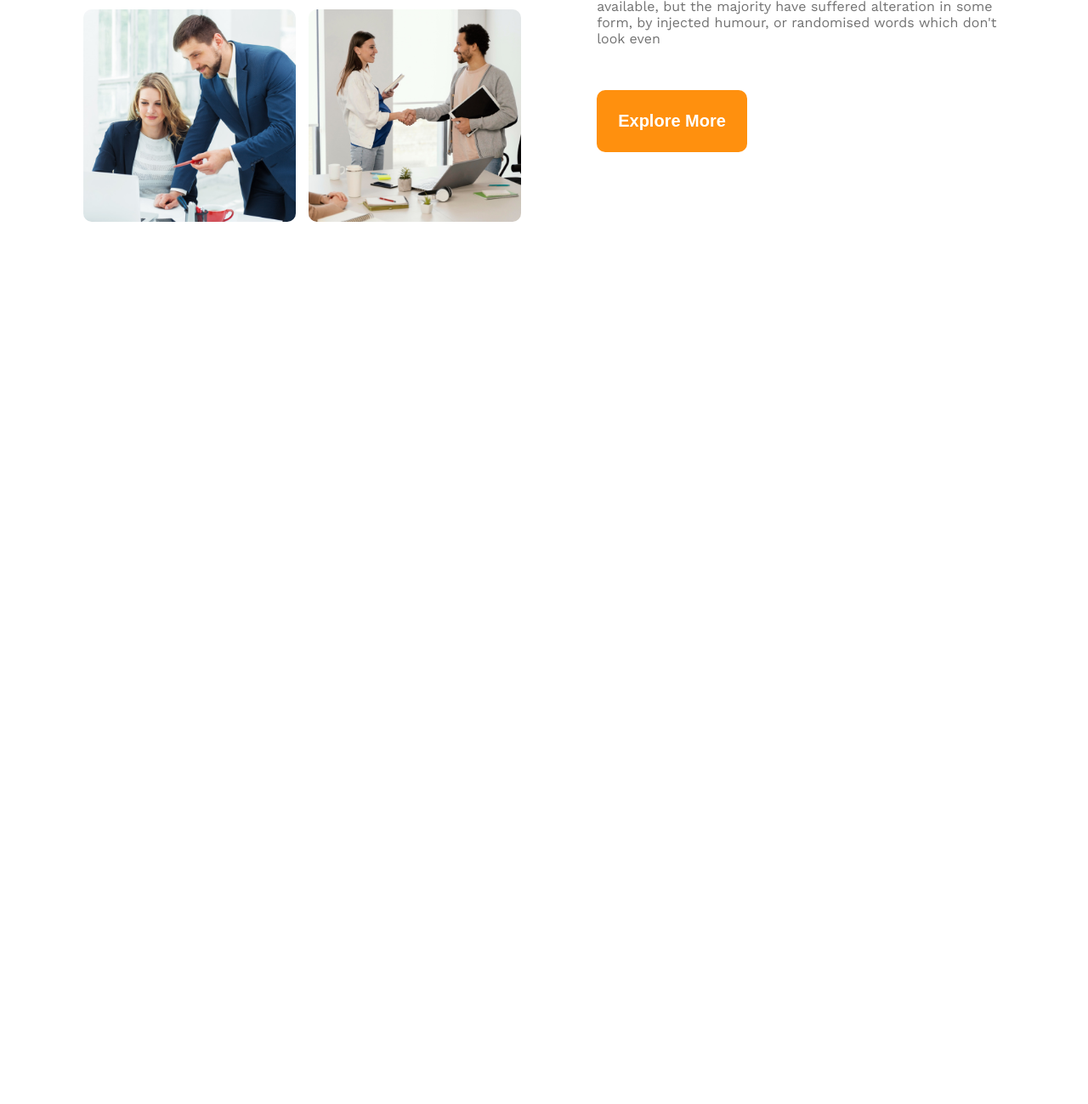
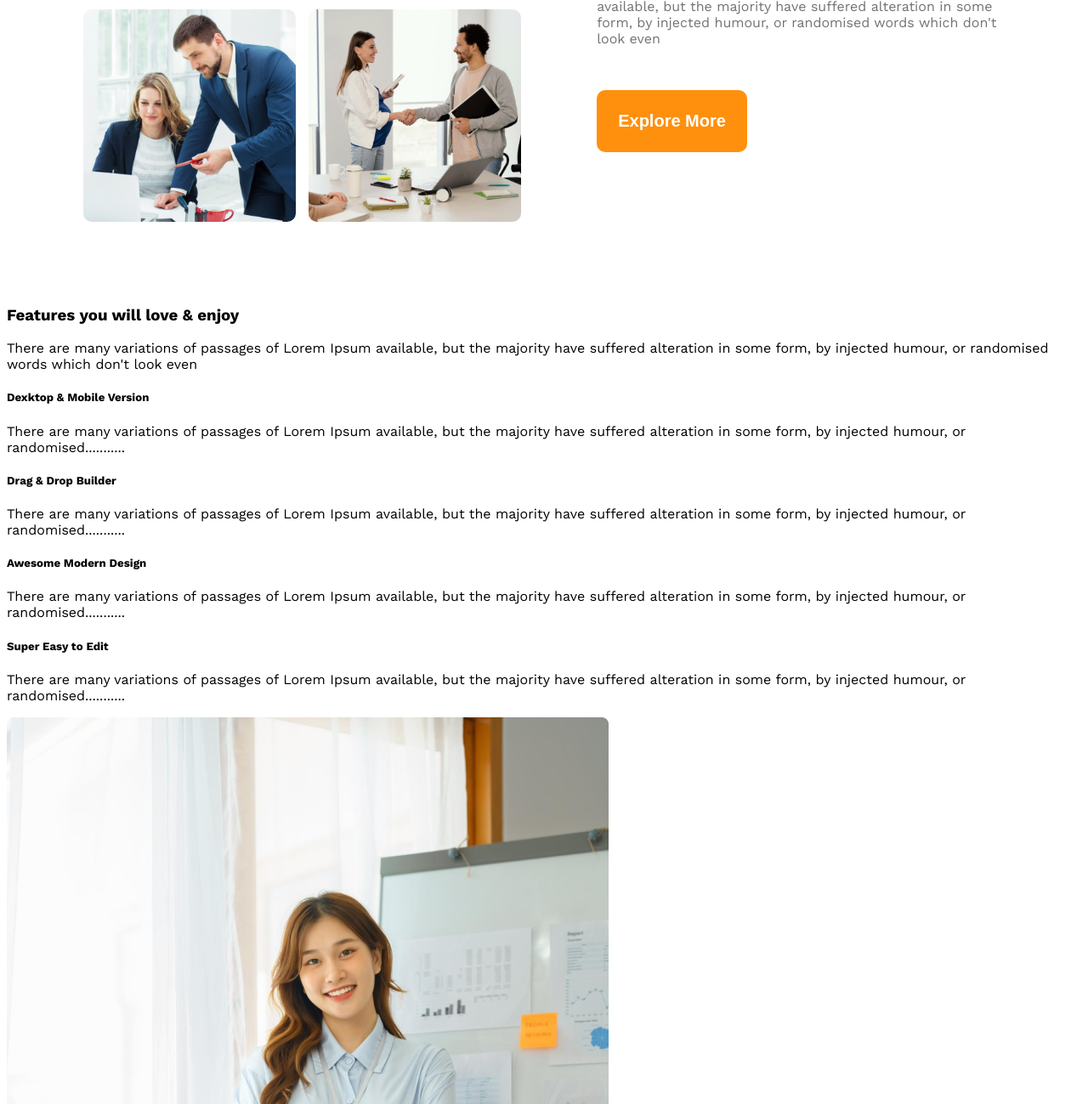
Before and after one commit to Khabbab800118/g3-architects, a plain HTML site: page index.html in a window 1280 px wide. Shown: the part 1501-2800 px from the top of the page at 85% size. Before the commit the page ends 1850 px from the top, so only its background shows below. Drawn offline with nearby package versions, Linux system fonts and the light colour scheme.

Commit message:
features basic for pc and mobile done commit

```diff
--- a/index.html
+++ b/index.html
@@ -29,7 +29,9 @@
         <div class="banner flex">
             <div class="banner-content">
                 <h1 class="banner-title dark1">Brand New Group of Architects</h1>
-                <p class="banner-description dark3">There are many variations of passages of Lorem Ipsum available, but the majority have suffered alteration in some form, by injected humour, or randomised words which don't look even.</p>
+                <p class="banner-description dark3">There are many variations of passages of Lorem Ipsum available, but
+                    the majority have suffered alteration in some form, by injected humour, or randomised words which
+                    don't look even.</p>
                 <button class="primary-btn">Explore More</button>
             </div>
             <img src="images/banner.png" alt="">
@@ -39,7 +41,7 @@
     <main>
 
         <!-- quick feature section -->
-         <section class="quick-feature">
+        <section class="quick-feature">
             <div class="quick-feature-pics">
                 <img src="images/team1.png" alt="">
                 <img src="images/team2.png" alt="">
@@ -47,12 +49,58 @@
                 <img src="images/team4.png" alt="">
             </div>
             <div class="quick-feature-details">
-                <h3 class="quick-feature-title"><span class="dark3">Quick list</span> <span class="dark1">of Our</span><br> <span class="orange">Features</span></h3>
-                <p class="quick-feature-description dark3">There are many variations of passages of Lorem Ipsum available, but the majority have suffered alteration in some form, by injected humour, or randomised words which don't look even</p>
+                <h3 class="quick-feature-title"><span class="dark3">Quick list</span> <span class="dark1">of
+                        Our</span><br> <span class="orange">Features</span></h3>
+                <p class="quick-feature-description dark3">There are many variations of passages of Lorem Ipsum
+                    available, but the majority have suffered alteration in some form, by injected humour, or randomised
+                    words which don't look even</p>
                 <button class="primary-btn">Explore More</button>
             </div>
 
-         </section>
+        </section>
+
+        <!-- features section -->
+        <section class="features">
+            <div class="features-details">
+                <h3 class="features-title">Features you will love & enjoy</h3>
+                <p class="features-description">There are many variations of passages of Lorem Ipsum available, but the
+                    majority have suffered alteration in some form, by injected humour, or randomised words which don't
+                    look even</p>
+                <div class="features-cards">
+                    <div class="feauture-card">
+                        <h5 class="feauture-card-title">Dexktop & Mobile Version</h5>
+                        <p class="feauture-card-description">There are many variations of passages of Lorem Ipsum
+                            available, but the majority have suffered alteration in some form, by injected humour, or
+                            randomised........... </p>
+                    </div>
+                    <div class="feauture-card">
+                        <h5 class="feauture-card-title">Drag & Drop Builder</h5>
+                        <p class="feauture-card-description">There are many variations of passages of Lorem Ipsum
+                            available, but the majority have suffered alteration in some form, by injected humour, or
+                            randomised...........</p>
+                    </div>
+                    <div class="feauture-card">
+                        <h5 class="feauture-card-title">Awesome Modern Design</h5>
+                        <p class="feauture-card-description">There are many variations of passages of Lorem Ipsum
+                            available, but the majority have suffered alteration in some form, by injected humour, or
+                            randomised...........</p>
+                    </div>
+                    <div class="feauture-card">
+                        <h5 class="feauture-card-title">Super Easy to Edit</h5>
+                        <p class="feauture-card-description">There are many variations of passages of Lorem Ipsum
+                            available, but the majority have suffered alteration in some form, by injected humour, or
+                            randomised...........</p>
+                    </div>
+                </div>
+            </div>
+            <div class="features-img">
+                <img src="images/architect.png" alt="">
+                <p class="features-img-box">
+                    <h3>10+Year</h3>
+                    <span>Experience</span>
+                </p>
+            </div>
+        </section>
 
 
 
```
